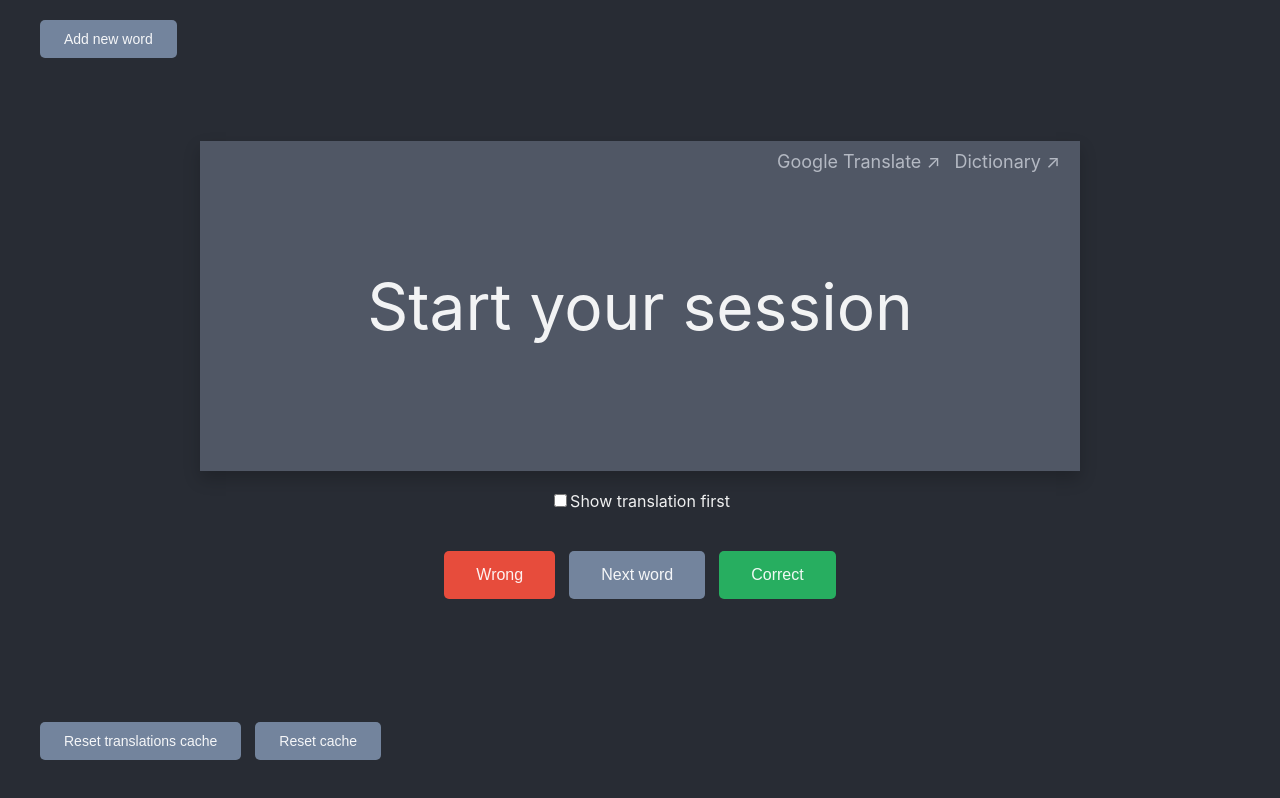
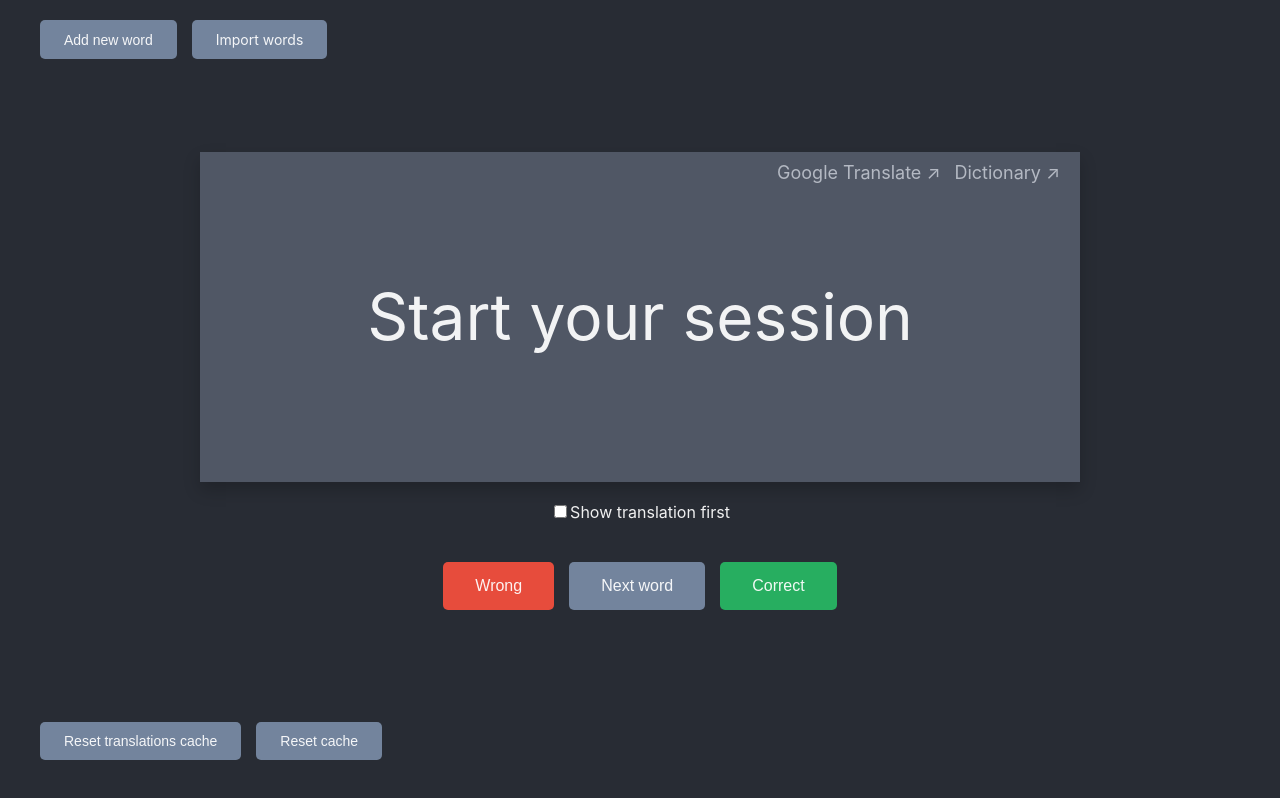
Before and after one commit to azach/lingocards, a React (Create React App) app: page / in a window 1280 px wide. Built offline with nearby package versions, Linux system fonts and the light colour scheme.

Commit message:
allow file import

```diff
--- a/src/App.css
+++ b/src/App.css
@@ -10,7 +10,7 @@ body {
 }
 
 .App-header {
-  padding: 20px 40px 0 40px;
+  padding: 20px 40px;
 }
 
 .App-body {
@@ -72,6 +72,13 @@ body {
   }
 }
 
+.Button-row {
+  display: grid;
+  gap: 15px;
+  grid-auto-flow: column;
+  grid-auto-columns: max-content;
+}
+
 button {
   background-color: #73849d;
   border: none;
@@ -107,3 +114,25 @@ a {
   font-size: calc(18px);
   text-decoration: none;
 }
+
+input[type="file"] {
+  display: none;
+}
+
+.File-upload {
+  background-color: #73849d;
+  border: none;
+  border-radius: 5px;
+  cursor: pointer;
+  color: rgba(255, 255, 255, 0.928);
+  padding: 15px 32px;
+  text-align: center;
+  text-decoration: none;
+  display: inline-block;
+  font-size: 16px;
+
+  &.small {
+    padding: 11px 24px;
+    font-size: 14px;
+  }
+}
--- a/src/App.js
+++ b/src/App.js
@@ -127,13 +127,13 @@ function App() {
         <Header />
       </header>
       <main className="App-body">
-        {cardIndex === -1 && (
+        {(cardIndex === -1 || !card) && (
           <Card
             original={"Start your session"}
             translation={"Start your session"}
           />
         )}
-        {cardIndex > -1 && card && (
+        {card && (
           <Card
             original={swapCardOrder ? card.translation : card.original}
             translation={swapCardOrder ? card.original : card.translation}
@@ -147,10 +147,10 @@ function App() {
             id="swapCardOrder"
             onChange={(e) => setSwapCardOrder(e.target.checked)}
           ></input>
-          <label for="swapCardOrder">Show translation first</label>
+          <label htmlFor="swapCardOrder">Show translation first</label>
         </div>
 
-        <div style={{ marginTop: "40px" }}>
+        <div className="Button-row" style={{ marginTop: "40px" }}>
           <button
             className="failure"
             onClick={() => {
@@ -160,9 +160,9 @@ function App() {
           >
             Wrong
           </button>
-          <span style={{ marginRight: "14px" }} />
+
           <button onClick={nextWord}>Next word</button>
-          <span style={{ marginRight: "14px" }} />
+
           <button
             className="success"
             onClick={() => {
@@ -176,16 +176,17 @@ function App() {
       </main>
 
       <footer className="App-footer">
+        <div className="Button-row">
           <button
             className="small"
             onClick={() => localStorage.removeItem("translations")}
           >
             Reset translations cache
           </button>
-        <span style={{ marginRight: "14px" }} />
           <button className="small" onClick={() => localStorage.clear()}>
             Reset cache
           </button>
+        </div>
       </footer>
     </div>
   );
--- a/src/Header.js
+++ b/src/Header.js
@@ -1,19 +1,45 @@
 import { addWordsToCachedWorkBank } from "./translations";
 
 function Header() {
+  const importFile = (e) => {
+    const file = e.target.files[0];
+
+    if (!file) {
+      return;
+    }
+
+    const fileReader = new FileReader();
+    fileReader.readAsText(file, "UTF-8");
+    fileReader.onload = (e) => {
+      const content = e.target.result;
+      const words = content.split("\n").map((w) => w.trim());
+
+      addWordsToCachedWorkBank(words);
+    };
+  };
+
   return (
+    <>
+      <div className="Button-row">
         <button
           className="small"
           onClick={() => {
             const response = window.prompt("Enter word to add");
 
             if (response) {
-          addWordsToCachedWorkBank([response]);
+              addWordsToCachedWorkBank([response.trim()]);
             }
           }}
         >
           Add new word
         </button>
+
+        <label htmlFor="file-upload" className="File-upload small">
+          Import words
+        </label>
+        <input id="file-upload" type="file" onChange={importFile} />
+      </div>
+    </>
   );
 }
 
--- a/src/translations.js
+++ b/src/translations.js
@@ -64,7 +64,10 @@ export function getCachedWordBank() {
 export function addWordsToCachedWorkBank(words) {
   let cachedWordBank = JSON.parse(localStorage.getItem("word_bank")) || [];
 
-  cachedWordBank = cachedWordBank.concat(words);
+  cachedWordBank = cachedWordBank.concat(words).filter(Boolean);
 
-  localStorage.setItem("word_bank", JSON.stringify(cachedWordBank));
+  localStorage.setItem(
+    "word_bank",
+    JSON.stringify([...new Set(cachedWordBank)])
+  );
 }
```
Lines whose indentation alone changed are shown as unchanged.
